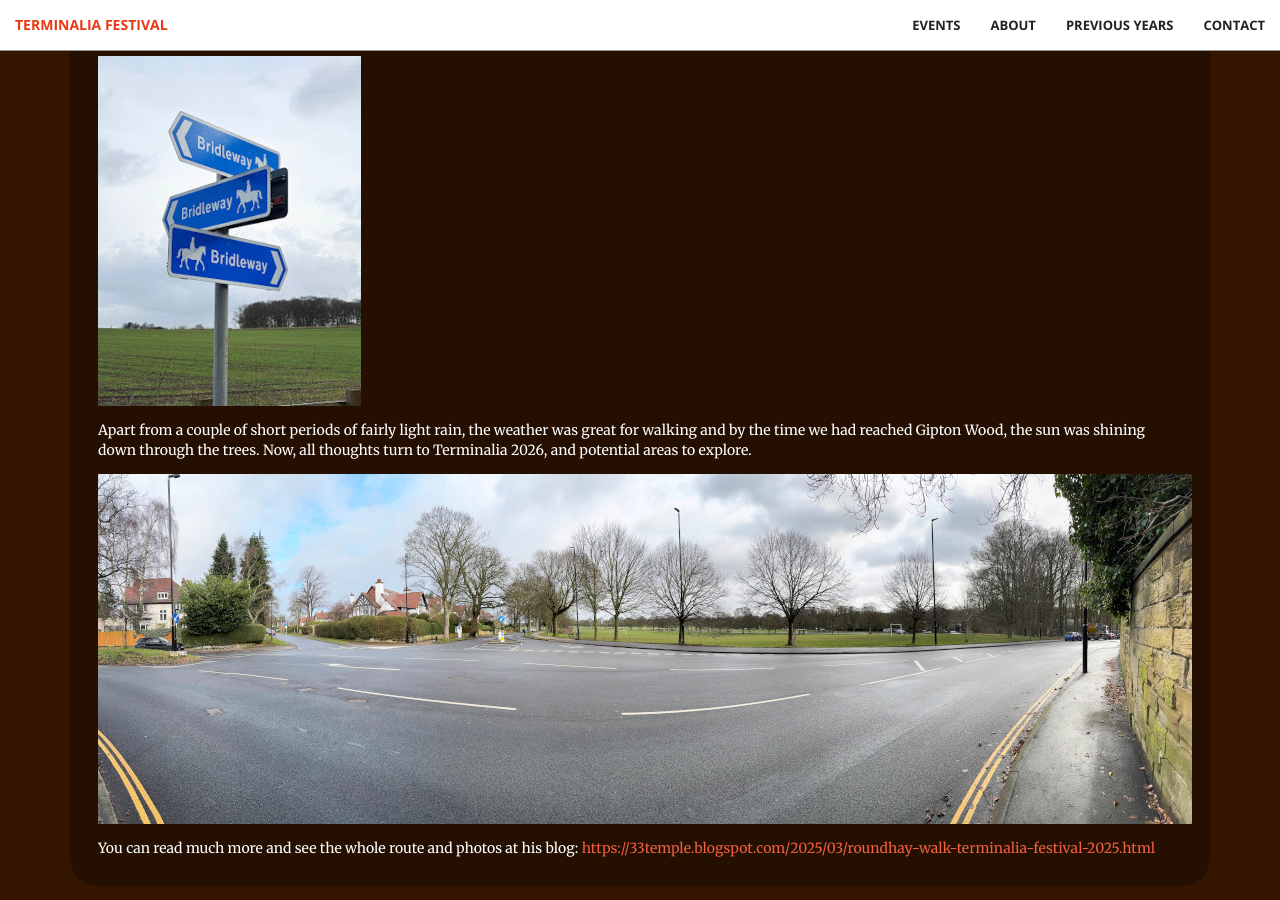
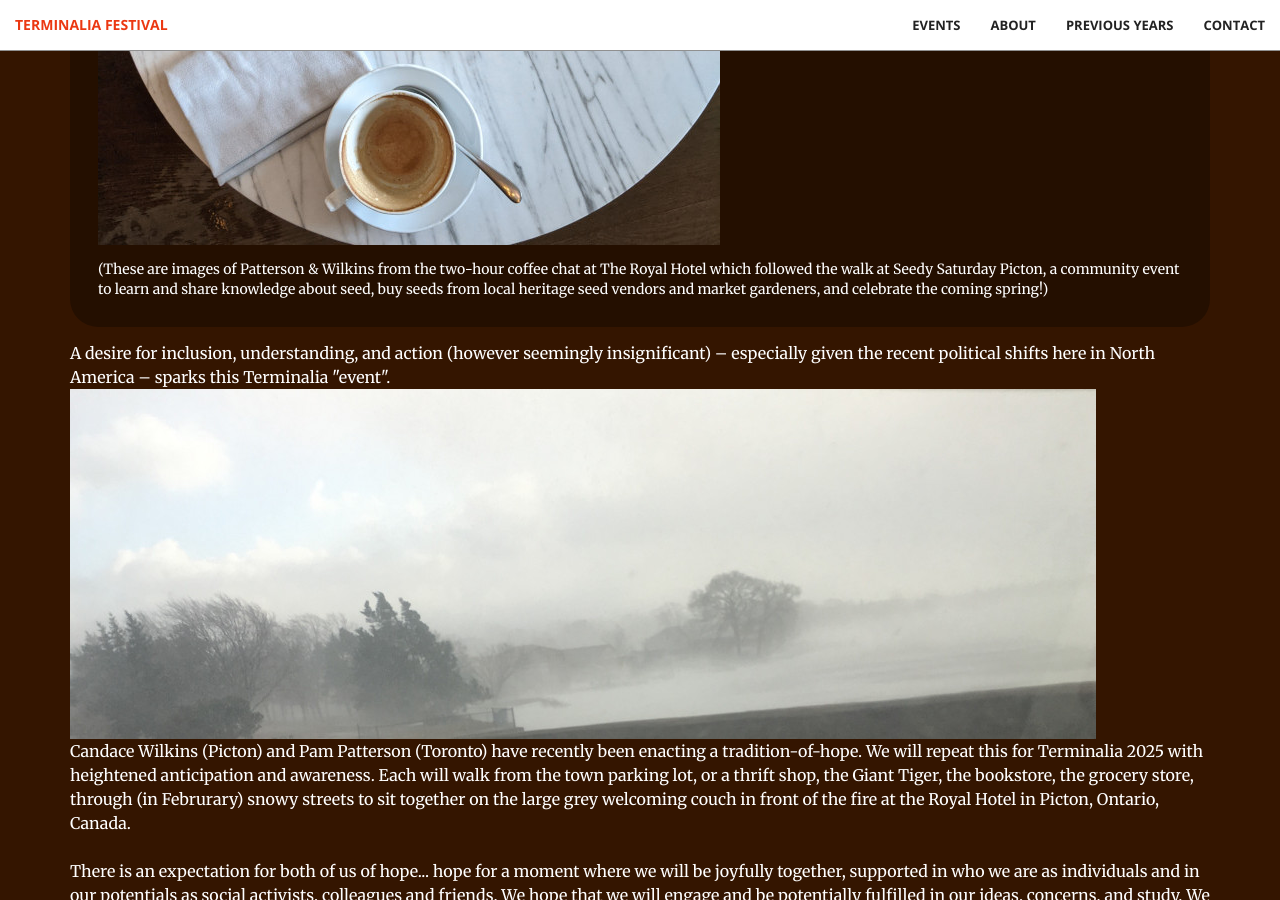
Before and after one commit to timwaters/terminalia, a Jekyll site: the page built from index.html, in a window 1280 px wide and 900 px high, scrolled down 13130 px. Built offline with Jekyll 4.4.1, drawn with Linux system fonts in a browser that asks for light colours; some of the changed text lies outside the part shown.

Commit message:
add picton doc

```diff
--- a/_includes/events.html
+++ b/_includes/events.html
@@ -390,6 +390,13 @@
 
           <h3>Feb 17-24. Picton, Prince Edward County, Ontario, Canada. WIAProjects: Collaborative performances: A "Royal" Coffee </h3>
 
+          <div class="documentation">
+            <div class="doc">documentation</div>
+            On Saturday Pam and Candace set out and walked in the deep snow and cold to chat together in front of a lovely warm fire. <br />
+            <img src="/img/past/2025/picton1.jpg">   <img src="/img/past/2025/picton2.jpg">      <img src="/img/past/2025/picton3.jpg">
+            <br />
+            (These are images of Patterson & Wilkins from the two-hour coffee chat at The Royal Hotel which followed the walk at Seedy Saturday Picton, a community event to learn and share knowledge about seed, buy seeds from local heritage seed vendors and market gardeners, and celebrate the coming spring!)
+          </div>
 
           <p class="text">
             A desire for inclusion, understanding, and action (however seemingly insignificant) – especially given the recent political shifts here in North America – sparks this Terminalia "event".
```
Also changed, not shown: img/past/2025/picton1.jpg (added), img/past/2025/picton2.jpg (added), img/past/2025/picton3.jpg (added).
